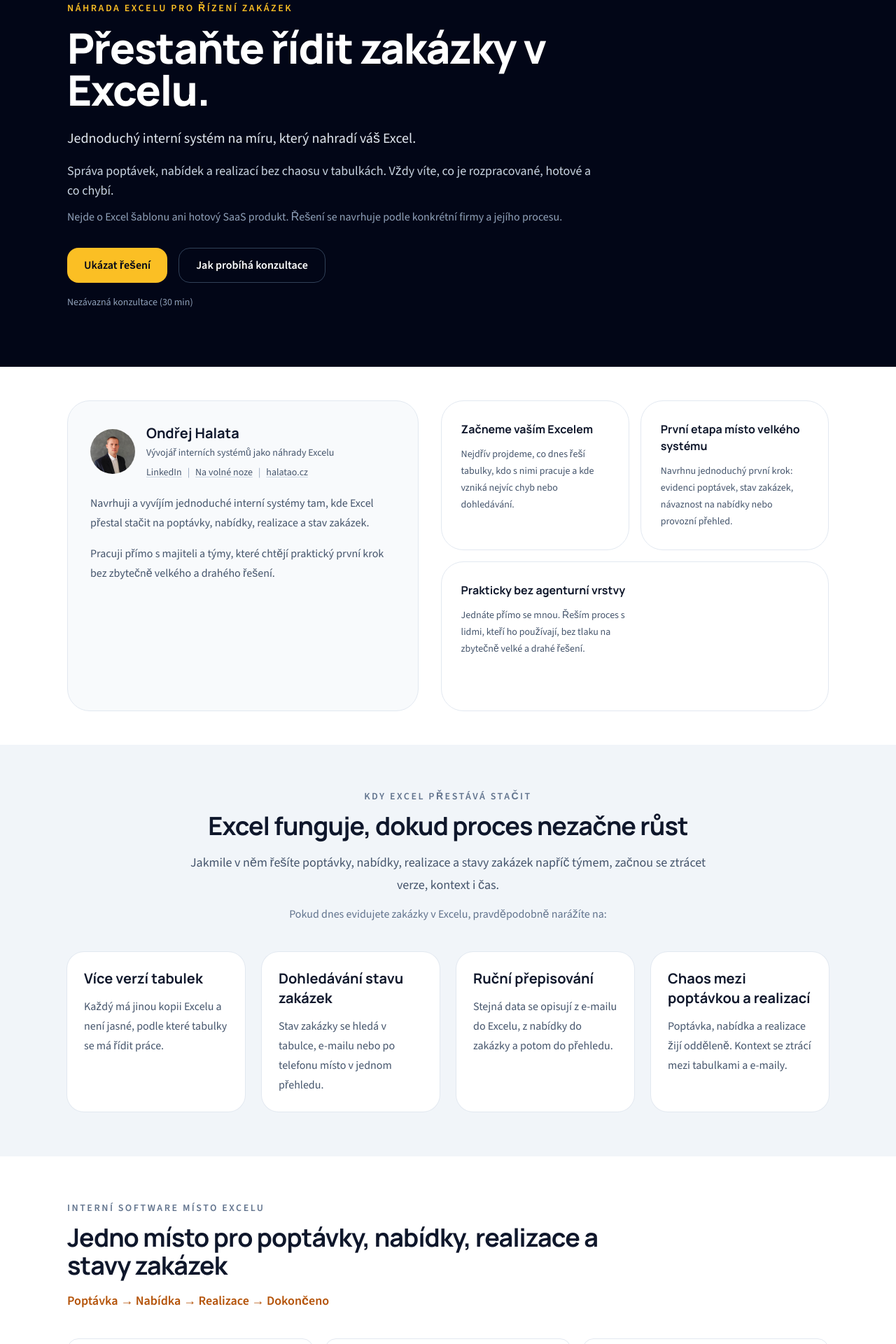
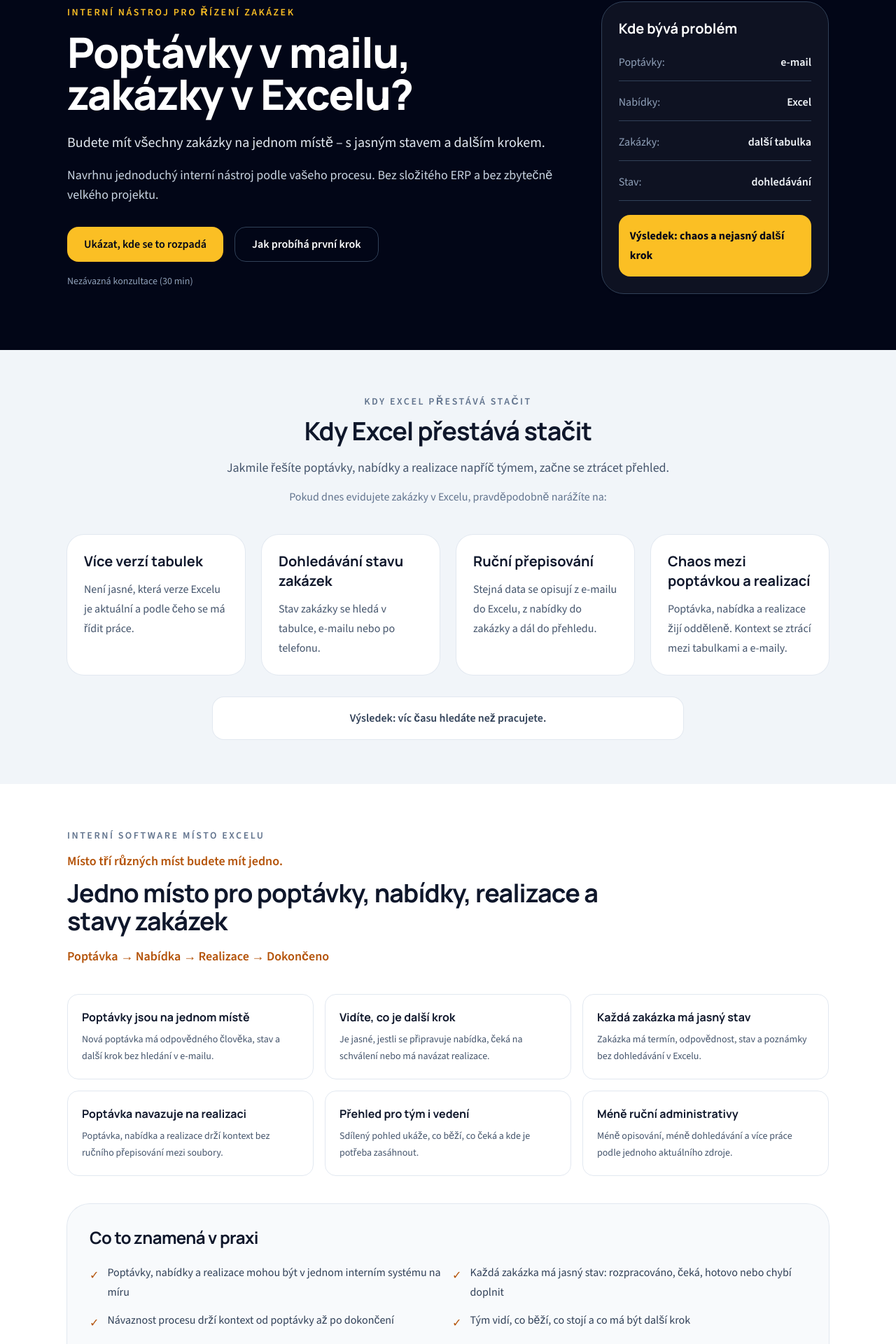
Before and after one commit to halatao/nahradit-excel, a Next.js app: page / in a window 1280 px wide. Shown: the part 155-2075 px from the top of the page at 70% size. Built offline with nearby package versions, Linux system fonts and the light colour scheme.

Commit message:
Refactor landing page sections for improved clarity and messaging

```diff
--- a/app/page.tsx
+++ b/app/page.tsx
@@ -21,9 +21,9 @@
       <Header />
       <main className="flex-1">
         <HeroSection />
-        <TrustSection />
         <ProblemSection />
         <IntentSection />
+        <TrustSection />
         <ProductPreviewSection />
         <FieldUseSection />
         <InsightSection />
--- a/components/landing/lead-form.tsx
+++ b/components/landing/lead-form.tsx
@@ -227,7 +227,7 @@
           value={values.message}
           onChange={(event) => setFieldValue("message", event.target.value)}
           className={inputClassName(false)}
-          placeholder="Například: zakázky držíme v Excelu, nabídky řeší obchod e-mailem, montéři posílají fotky zvlášť a stav se často dohledává po telefonu..."
+          placeholder="Například: zakázky máme v Excelu, nabídky v e-mailu a stav se dohledává ručně..."
         />
         <ValidationError
           prefix="Zpráva"
--- a/components/landing/sections.tsx
+++ b/components/landing/sections.tsx
@@ -59,23 +59,20 @@
   return (
     <section className="bg-[var(--color-night)] text-white">
       <Container className="py-16 lg:py-20">
+        <div className="grid gap-10 lg:grid-cols-[minmax(0,1fr)_minmax(320px,0.45fr)] lg:items-center">
           <div className="max-w-4xl">
             <p className="text-sm font-semibold uppercase tracking-[0.18em] text-[var(--color-accent)]">
-            Náhrada Excelu pro řízení zakázek
+              Interní nástroj pro řízení zakázek
             </p>
             <h1 className="mt-4 max-w-4xl font-heading text-4xl font-extrabold tracking-tight text-white sm:text-5xl lg:text-6xl">
-            Přestaňte řídit zakázky v Excelu.
+              Poptávky v mailu, zakázky v Excelu?
             </h1>
             <p className="mt-6 max-w-3xl text-lg leading-8 text-slate-200 sm:text-xl">
-            Jednoduchý interní systém na míru, který nahradí váš Excel.
+              Budete mít všechny zakázky na jednom místě – s jasným stavem a dalším krokem.
             </p>
             <p className="mt-4 max-w-3xl text-base leading-7 text-slate-300 sm:text-lg">
-            Správa poptávek, nabídek a realizací bez chaosu v tabulkách. Vždy víte,
-            co je rozpracované, hotové a co chybí.
-          </p>
-          <p className="mt-3 max-w-3xl text-sm leading-6 text-slate-400 sm:text-base">
-            Nejde o Excel šablonu ani hotový SaaS produkt. Řešení se navrhuje podle
-            konkrétní firmy a jejího procesu.
+              Navrhnu jednoduchý interní nástroj podle vašeho procesu. Bez složitého ERP
+              a bez zbytečně velkého projektu.
             </p>
             <div className="mt-8 flex flex-col gap-4 sm:flex-row">
               <TrackedAnchor
@@ -84,18 +81,38 @@
                 analyticsEvent="cta_click"
                 analyticsLabel="hero_primary_cta"
               >
-              Ukázat řešení
+                Ukázat, kde se to rozpadá
               </TrackedAnchor>
               <a
                 href="#jak-to-probiha"
                 className="inline-flex min-h-12 items-center justify-center rounded-2xl border border-slate-700 px-6 py-3 text-base font-semibold text-white transition hover:bg-white/5 focus-visible:outline-2 focus-visible:outline-offset-4 focus-visible:outline-white"
               >
-              Jak probíhá konzultace
+                Jak probíhá první krok
               </a>
             </div>
             <p className="mt-4 text-sm leading-6 text-slate-400">
               Nezávazná konzultace (30 min)
             </p>
+          </div>
+          <aside className="rounded-[2rem] border border-slate-700 bg-white/5 p-6 shadow-sm">
+            <h2 className="font-heading text-xl font-bold text-white">Kde bývá problém</h2>
+            <dl className="mt-5 space-y-4 text-base leading-7">
+              {[
+                ["Poptávky", "e-mail"],
+                ["Nabídky", "Excel"],
+                ["Zakázky", "další tabulka"],
+                ["Stav", "dohledávání"],
+              ].map(([label, value]) => (
+                <div key={label} className="flex items-center justify-between gap-4 border-b border-slate-700 pb-3">
+                  <dt className="text-slate-400">{label}:</dt>
+                  <dd className="font-semibold text-slate-100">{value}</dd>
+                </div>
+              ))}
+            </dl>
+            <p className="mt-5 rounded-2xl bg-[var(--color-accent)] p-4 text-base font-bold leading-7 text-slate-950">
+              Výsledek: chaos a nejasný další krok
+            </p>
+          </aside>
         </div>
       </Container>
     </section>
@@ -193,11 +210,10 @@
         <div className="mx-auto max-w-3xl text-center">
           <SectionEyebrow>Kdy Excel přestává stačit</SectionEyebrow>
           <h2 className="mt-3 font-heading text-3xl font-bold tracking-tight text-slate-900 sm:text-4xl">
-            Excel funguje, dokud proces nezačne růst
+            Kdy Excel přestává stačit
           </h2>
           <p className="mt-4 text-lg leading-8 text-slate-600">
-            Jakmile v něm řešíte poptávky, nabídky, realizace a stavy zakázek napříč týmem,
-            začnou se ztrácet verze, kontext i čas.
+            Jakmile řešíte poptávky, nabídky a realizace napříč týmem, začne se ztrácet přehled.
           </p>
           <p className="mt-3 text-base leading-7 text-slate-500">
             Pokud dnes evidujete zakázky v Excelu, pravděpodobně narážíte na:
@@ -211,6 +227,9 @@
             </article>
           ))}
         </div>
+        <p className="mx-auto mt-8 max-w-2xl rounded-2xl bg-white px-5 py-4 text-center text-base font-semibold leading-7 text-slate-700 ring-1 ring-slate-200">
+          Výsledek: víc času hledáte než pracujete.
+        </p>
       </Container>
     </section>
   );
@@ -222,6 +241,9 @@
       <Container className="py-16">
         <div className="max-w-3xl">
           <SectionEyebrow>Interní software místo Excelu</SectionEyebrow>
+          <p className="mt-3 text-lg font-semibold text-[var(--color-accent-deep)]">
+            Místo tří různých míst budete mít jedno.
+          </p>
           <h2 className="mt-3 font-heading text-3xl font-bold tracking-tight text-slate-900 sm:text-4xl">
             Jedno místo pro poptávky, nabídky, realizace a stavy zakázek
           </h2>
@@ -298,7 +320,7 @@
           </article>
 
           <p className="my-14 rounded-2xl bg-white p-8 text-2xl font-heading font-extrabold text-[var(--color-accent-deep)] ring-1 ring-slate-200 sm:text-3xl">
-            A takhle to může vypadat místo toho:
+            A takhle to může fungovat místo toho
           </p>
 
           <article className="overflow-hidden rounded-3xl bg-white shadow-sm ring-1 ring-slate-200">
@@ -349,13 +371,11 @@
         <div className="max-w-3xl">
           <SectionEyebrow>Práce mimo kancelář</SectionEyebrow>
           <h2 className="mt-3 font-heading text-3xl font-bold tracking-tight text-slate-900 sm:text-4xl">
-            Funguje i v kanceláři i v terénu
+            Funguje v kanceláři i v terénu
           </h2>
           <p className="mt-4 text-lg leading-8 text-slate-600">
-            Systém funguje podle toho, jak pracujete – v kanceláři i mimo ni.
-          </p>
-          <p className="mt-3 text-lg leading-8 text-slate-600">
-            Bez přepisování informací zpět do Excelu.
+            Systém odpovídá tomu, jak vaše firma skutečně pracuje – bez přepisování
+            informací zpět do Excelu.
           </p>
         </div>
       </Container>
@@ -372,17 +392,13 @@
           <h2 className="mt-3 font-heading text-3xl font-bold tracking-tight text-slate-900 sm:text-4xl">
             Místo další tabulky vznikne funkční interní nástroj.
             <span className="block text-[var(--color-accent-deep)]">
-              Začínáme tím, co dnes řeší Excel – a rychle to převádíme do funkčního systému.
+              Začínáme tím, co dnes řeší Excel. A rychle to převádíme do funkčního systému.
             </span>
           </h2>
           <div className="mt-6 space-y-5 text-lg leading-8 text-slate-600">
             <p>
               Nezačíná se velkým software projektem. Nejdřív vezmeme konkrétní část procesu,
               kterou dnes drží Excel, a převedeme ji do použitelné první verze.
-            </p>
-            <p>
-              Výsledkem není další návrh do šuplíku, ale funkční nástroj přizpůsobený
-              tomu, jak reálně pracujete s poptávkami, nabídkami a realizacemi.
             </p>
           </div>
         </div>
@@ -469,8 +485,7 @@
             Pro koho to dává smysl
           </p>
           <h2 className="mt-3 font-heading text-3xl font-bold tracking-tight sm:text-4xl">
-            Pro firmy, kterým Excel přestal stačit, ale nechtějí obří ERP.
-            Potřebují mít zakázky pod kontrolou bez chaosu v tabulkách.
+            Pro firmy, kterým Excel přestal stačit
           </h2>
           <ul className="mt-6 space-y-4 text-base leading-7 text-slate-300">
             {fitItems.goodFit.map((item) => (
@@ -543,6 +558,16 @@
             <p className="mt-2 text-sm leading-6 text-slate-500">
               Nezávazná konzultace (30 min)
             </p>
+            <div className="mt-6 rounded-2xl bg-slate-50 p-5 ring-1 ring-slate-200">
+              <h3 className="font-heading text-base font-bold text-slate-900">
+                Co se stane po odeslání:
+              </h3>
+              <ul className="mt-3 space-y-2 text-sm leading-6 text-slate-600">
+                <li>– podívám se na váš proces</li>
+                <li>– ukážu, kde se ztrácí přehled</li>
+                <li>– navrhnu první konkrétní krok</li>
+              </ul>
+            </div>
           </div>
           <LeadForm />
           <div className="mt-6 border-t border-slate-200 pt-6 text-sm leading-6 text-slate-500">
--- a/lib/landing-content.ts
+++ b/lib/landing-content.ts
@@ -27,17 +27,17 @@
   {
     title: "Více verzí tabulek",
     description:
-      "Každý má jinou kopii Excelu a není jasné, podle které tabulky se má řídit práce.",
+      "Není jasné, která verze Excelu je aktuální a podle čeho se má řídit práce.",
   },
   {
     title: "Dohledávání stavu zakázek",
     description:
-      "Stav zakázky se hledá v tabulce, e-mailu nebo po telefonu místo v jednom přehledu.",
+      "Stav zakázky se hledá v tabulce, e-mailu nebo po telefonu.",
   },
   {
     title: "Ruční přepisování",
     description:
-      "Stejná data se opisují z e-mailu do Excelu, z nabídky do zakázky a potom do přehledu.",
+      "Stejná data se opisují z e-mailu do Excelu, z nabídky do zakázky a dál do přehledu.",
   },
   {
     title: "Chaos mezi poptávkou a realizací",
@@ -48,29 +48,29 @@
 
 export const intentItems = [
   {
-    title: "Evidence poptávek",
+    title: "Poptávky jsou na jednom místě",
     description:
-      "Nové poptávky, odpovědný člověk, stav a další krok jsou na jednom místě místo v několika tabulkách.",
+      "Nová poptávka má odpovědného člověka, stav a další krok bez hledání v e-mailu.",
   },
   {
-    title: "Nabídky a schvalování",
+    title: "Vidíte, co je další krok",
     description:
-      "Z každé poptávky je jasné, jestli se připravuje nabídka, čeká na schválení nebo má navázat realizace.",
+      "Je jasné, jestli se připravuje nabídka, čeká na schválení nebo má navázat realizace.",
   },
   {
-    title: "Evidence zakázek",
+    title: "Každá zakázka má jasný stav",
     description:
-      "Každá zakázka má jasný stav, termín, odpovědnost a poznámky bez dohledávání v Excelu.",
+      "Zakázka má termín, odpovědnost, stav a poznámky bez dohledávání v Excelu.",
   },
   {
-    title: "Návaznost poptávka -> nabídka -> realizace",
+    title: "Poptávka navazuje na realizaci",
     description:
-      "Proces navazuje krok za krokem bez ručního přepisování mezi oddělenými soubory.",
+      "Poptávka, nabídka a realizace drží kontext bez ručního přepisování mezi soubory.",
   },
   {
     title: "Přehled pro tým i vedení",
     description:
-      "Sdílený pohled ukáže, co běží, co čeká, co je po termínu a kde je potřeba zasáhnout.",
+      "Sdílený pohled ukáže, co běží, co čeká a kde je potřeba zasáhnout.",
   },
   {
     title: "Méně ruční administrativy",
@@ -120,14 +120,14 @@
       "Krátce si projdeme, jak dnes evidujete zakázky, poptávky, nabídky a realizace.",
   },
   {
-    title: "Ukážu, co převést do systému",
+    title: "Ukážu, co přestat držet v tabulce",
     description:
-      "Oddělíme část, která má smysl převést z Excelu do jednoduchého řešení na míru.",
+      "Oddělíme části, které mají smysl převést z Excelu do jednoduššího interního řešení.",
   },
   {
-    title: "Navrhnu rozumný první krok",
+    title: "Navrhnu první použitelný krok",
     description:
-      "Dostanete praktický návrh první etapy. Když Excel zatím stačí, řeknu to rovnou.",
+      "Dostanete praktický návrh první etapy. Ne velký projekt, ale něco, co dává smysl zavést hned.",
   },
 ] as const;
 
@@ -150,12 +150,12 @@
   {
     question: "Kdy dává smysl nahradit Excel a kdy ještě ne?",
     answer:
-      "Dává to smysl ve chvíli, kdy Excel řídí opakovaný proces, pracuje s ním víc lidí a stav poptávek, nabídek nebo zakázek se často dohledává ručně. Pokud máte pár jednoduchých záznamů měsíčně a Excel nikoho nebrzdí, vlastní systém by byl zatím zbytečný.",
+      "Když Excel řídí opakovaný proces, pracuje s ním víc lidí a stav zakázek se často dohledává ručně. Pokud máte pár jednoduchých záznamů měsíčně a Excel nikoho nebrzdí, vlastní systém zatím nedává smysl.",
   },
   {
     question: "Musí z toho být velký projekt?",
     answer:
-      "Nemusí. Často stačí malá první etapa: evidence poptávek, přehled zakázek, návaznost nabídek na realizace nebo jednoduchý provozní přehled. Cílem je vyřešit největší bolest v Excelu, ne přepsat celou firmu najednou.",
+      "Nemusí. Často stačí malá první etapa: evidence poptávek, přehled zakázek nebo návaznost nabídek na realizace. Cílem je vyřešit největší bolest v Excelu.",
   },
   {
     question: "Umíte řešení i postavit?",
@@ -165,16 +165,16 @@
   {
     question: "Co když zatím nevíme, jaké řešení přesně chceme?",
     answer:
-      "To je běžné. Stačí popsat, co dnes běží v Excelu, kde vznikají chyby a kdo potřebuje přehled. Z toho se dá navrhnout první jednoduchý krok, případně rovnou říct, že zatím není potřeba nic stavět.",
+      "To je běžné. Stačí popsat, co dnes běží v Excelu, kde vznikají chyby a kdo potřebuje přehled. Z toho navrhnu první krok, nebo řeknu, že zatím není potřeba nic stavět.",
   },
   {
     question: "Kolik času to bude chtít od nás?",
     answer:
-      "Na začátku obvykle stačí 20-30 minut a základní popis současné evidence. U realizace je potřeba dostupnost člověka, který proces zná, ale cílem není zatížit tým další administrativou.",
+      "Na začátku obvykle stačí 20-30 minut a základní popis současné evidence. U realizace je potřeba člověk, který proces zná.",
   },
   {
     question: "Kolik to obvykle stojí?",
     answer:
-      "Záleží na rozsahu a technickém řešení. Menší první etapa nebo prototyp bývá úplně jiná investice než kompletní interní systém. Po úvodním callu proto raději navrhnu realistický rozsah a orientační rámec, než abych posílal univerzální ceník.",
+      "Záleží na rozsahu. Menší první etapa je jiná investice než kompletní interní systém. Po úvodním callu navrhnu realistický rozsah a orientační rámec.",
   },
 ] as const;
```
Lines whose indentation alone changed are shown as unchanged.
